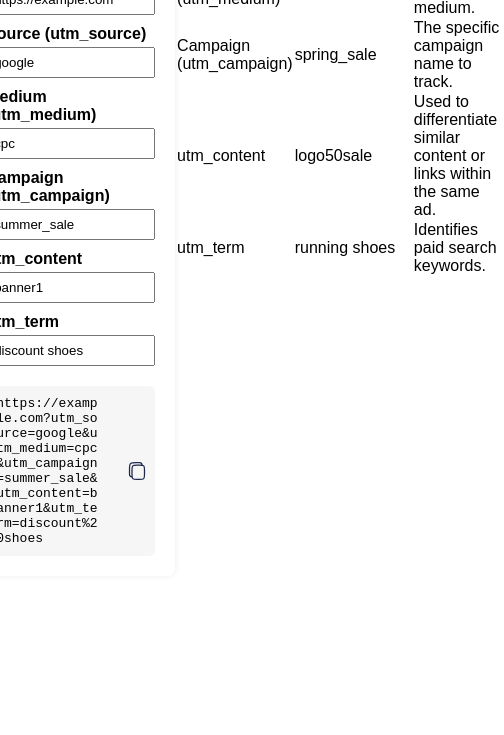
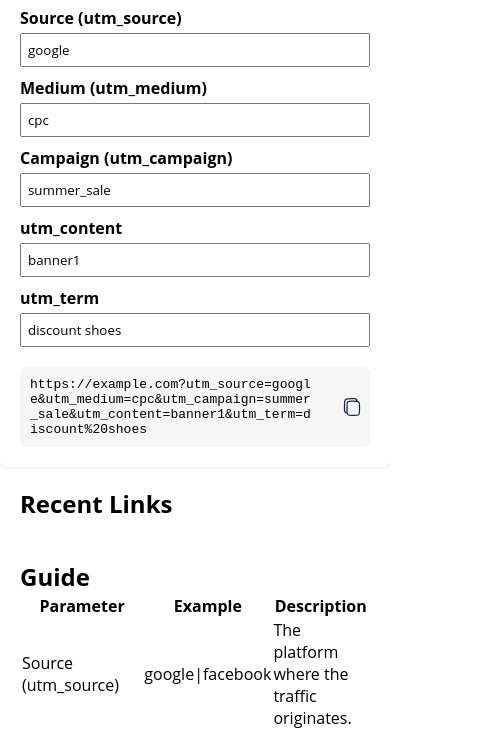
Before and after one commit to bogdanvrublevsky/link-generator, a plain HTML site: page web/index.html in a window 390 px wide. Shown: the part 179-914 px from the top of the page, 504 px wide, since content can reach past the window. Before the commit the page ends 844 px from the top, so only its background shows below. Drawn offline with Linux system fonts and the light colour scheme.

Commit message:
styles and multilingual support

```diff
--- a/index.html
+++ b/web/index.html
@@ -10,12 +10,12 @@
 
 <body>
 
-    <aside id="link-list">
+    <aside id="link-list" class="container">
         <h2>Recent Links<span class="icon-info"></span></h2>
         <ul id="links"></ul>
     </aside>
 
-    <main>
+    <main class="container">
         <h1>Free Link Generation Tool</h1>
         <form id="utm-form">
             <label>Base Link</label>
@@ -43,7 +43,7 @@
         </div>
     </main>
 
-    <aside id="info">
+    <aside id="info" class="container">
         <h2>Guide</h2>
         <table>
             <thead>
--- a/style.css
+++ b/web/style.css
@@ -1,6 +1,14 @@
+:root {
+    --color-bg: #fff;
+    --color-text: #111;
+    --shadow: 0 0 6px #eee;
+    --font: 'Open Sans', sans-serif;
+}
+
 * {
     margin: 0;
     padding: 0;
+    font-family: var(--font);
 }
 
 body {
@@ -11,10 +19,31 @@ body {
     align-content: space-around;
 }
 
+@media (max-width: 600px) {
+    body {
+        flex-flow: column nowrap;
+    }
+
+    body > main {
+        order: 1;
+    }
+
+    body > aside:first-of-type {
+        order: 2;
+    }
+
+    body > aside:last-of-type {
+        order: 3;
+    }
+}
+
 main {
-    max-width: 600px;
     box-shadow: 0 0 6px rgba(0, 0, 0, 0.08);
     border-radius: 8px;
+}
+
+.container {
+    max-width: 600px;
     padding: 20px;
 }
 
@@ -30,8 +59,6 @@ input[type="text"] {
     margin-top: 4px;
     box-sizing: border-box;
 }
-
-
 
 #result-container {
     display: flex;
```
Also changed, not shown: web/img/copy.svg (renamed from img/copy.svg), web/img/favicon.svg (renamed from img/favicon.svg), web/img/info.svg (renamed from img/info.svg), web/main.js (renamed from main.js), 1 other file.
